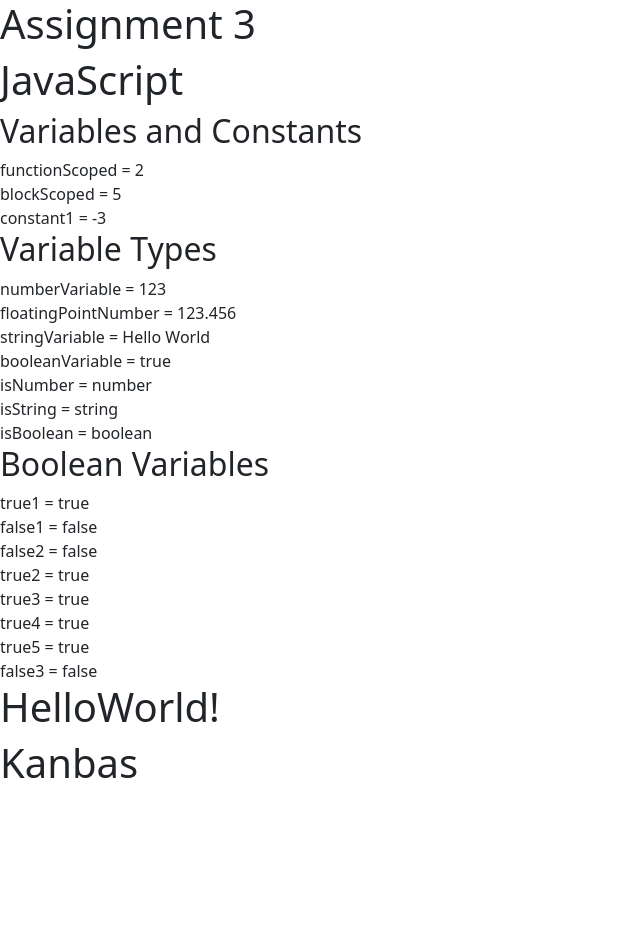
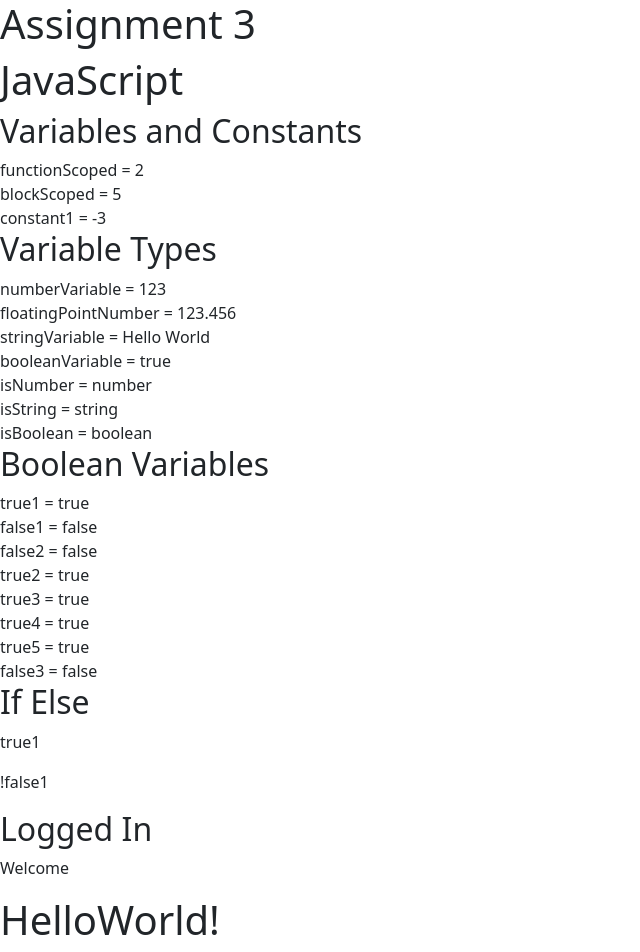
Before and after one commit to philipngpack/kanbas-react-web-app, a React (Create React App) app: page / in a window 1280 px wide. Shown: the top 952 px of the page, without its empty margins (0-640 px from the left). Before the commit the page ends 800 px from the top, so only its background shows below. Built offline with nearby package versions, Linux system fonts and the light colour scheme.

Commit message:
conditionals

```diff
--- /dev/null
+++ b/src/Labs/a3/Javascript/conditionals/IfElse.tsx
@@ -0,0 +1,12 @@
+function IfElse() {
+    let true1 = true, false1 = false;
+    return(
+       <div>
+          <h2>If Else</h2>
+          { true1 && <p>true1</p> }
+          { !false1 ? <p>!false1</p> : <p>false1</p> }
+       </div>
+    )
+}
+
+export default IfElse;
--- /dev/null
+++ b/src/Labs/a3/Javascript/conditionals/TernaryOperator.tsx
@@ -0,0 +1,12 @@
+function TernaryOperator() {
+    let LoggedIn = true;
+
+    return (
+        <div>
+            <h2>Logged In</h2>
+            { LoggedIn ? <p>Welcome</p> : <p>Please Login</p>}
+        </div>
+    );
+}
+
+export default TernaryOperator;
--- a/src/Labs/a3/Javascript/index.tsx
+++ b/src/Labs/a3/Javascript/index.tsx
@@ -1,6 +1,8 @@
 import VariablesAndConstants from "./variables/VariablesAndConstants";
 import VariableTypes from "./variables/VariableTypes";
 import BooleanVariables from "./variables/BooleanVariables";
+import IfElse from "./conditionals/IfElse";
+import TernaryOperator from "./conditionals/TernaryOperator";
 
 function JavaScript() {
     console.log('Hello World!');
@@ -10,6 +12,8 @@
             <VariablesAndConstants />
             <VariableTypes />
             <BooleanVariables />
+            <IfElse />
+            <TernaryOperator />
         </div>
     );
 }
```
